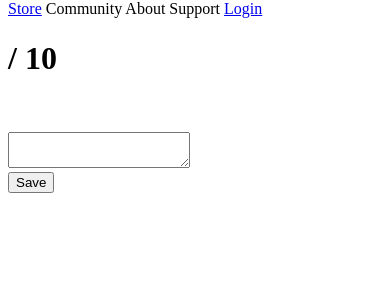
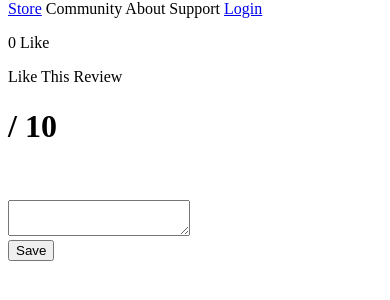
Before and after one commit to stomruk/Sheker_Cat, a Symfony app: template ProjetFinalv2/templates/review/review-page.html.twig in a window 390 px wide. Shown: the part 148-448 px from the top of the page. Run offline with Twig, Linux system fonts and the light colour scheme; the template is opened without the code that fills it, so the values that code supplies are empty; form fields are guessed from the names that the template uses; some libraries are stand-ins or nearby versions.

Commit message:
like system test

```diff
--- a/ProjetFinalv2/assets/styles/comment.css
+++ b/ProjetFinalv2/assets/styles/comment.css
@@ -26,6 +26,9 @@
 }
 .comment-username{
     grid-column: 1 / 3;
+}
+.comment-username a{
+    color: black;
 }
 .rad-15{
     border-radius: 15px;
--- a/ProjetFinalv2/assets/styles/responsive.css
+++ b/ProjetFinalv2/assets/styles/responsive.css
@@ -80,12 +80,12 @@
         height: 300px;
     }
     .review-table{
-        grid-template: 64px 64px 350px auto / 128px 272px;
+        grid-template: 64px 64px 350px auto / 128px 142px 160px;
     }
 }
 @media screen and (max-width: 525px) {
     .review-table{
-        grid-template: 64px 64px 350px auto / 128px 162px;
+        grid-template: 64px 64px 350px auto / 128px 100px 120px;
     }
     .TitleGame-T{
         font-size: 1rem;
--- a/ProjetFinalv2/templates/games/comment-table.html.twig
+++ b/ProjetFinalv2/templates/games/comment-table.html.twig
@@ -1,6 +1,8 @@
 <div class="comment-table">
     <div class="comment-username">
         <h3 class="comment-username-tag">{{ comment.user.username }}</h3>
+        <p>0 Like</p>
+        <a>Like This Comment</a>
     </div>
     <div class="comment-avatar-box">
         <div class="comment-avatar">
--- a/ProjetFinalv2/templates/games/review-table.html.twig
+++ b/ProjetFinalv2/templates/games/review-table.html.twig
@@ -10,7 +10,11 @@
         </div>
     {% endif %}
         <a class="review-username" href="{{ path('app_profil',{'id' : review.user.id}) }}">{{ review.user.username }}</a>
-        <h3 class="review-score">Score : {{ review.score }} / 10</h3>
+        <h3 class="review-score">Score  <br>  {{  review.score }} / 10</h3>
+        <div class="review-like">
+            <p>0 Like</p>
+            <a>Like this review</a>
+        </div>
     <div class="review-content-zone">
         <p class="review-content">{{ review.content }}</p>
     </div>
--- a/ProjetFinalv2/templates/review/review-page.html.twig
+++ b/ProjetFinalv2/templates/review/review-page.html.twig
@@ -17,6 +17,8 @@
             </div>
             </div>
             <div>
+                <p>0 Like</p>
+                <a style="color: black">Like This Review</a>
                 <h1 class="review-scoreboard">{{ review.score }} / 10</h1>
             </div>
             <div class="review-game-info">
```
Also changed, not shown: ProjetFinalv2/assets/styles/game.css (+25 -4 lines).
